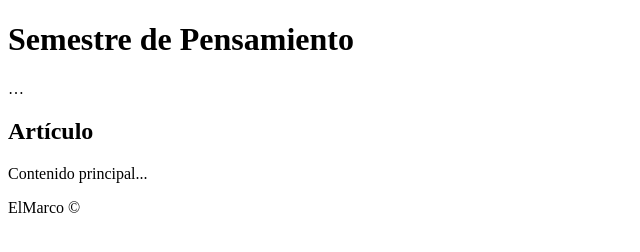
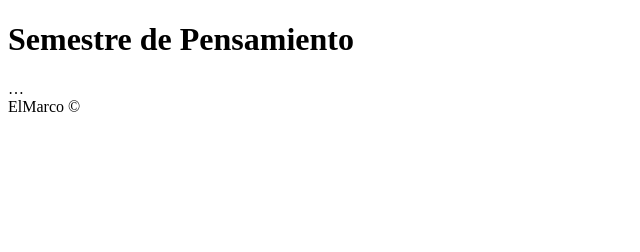
Before and after one commit to Instinc224/Siquesi1, a plain HTML site: page index.html in a window 1280 px wide. Shown: the whole page, without its empty margins (0-640 px from the left). Drawn offline with Linux system fonts and the light colour scheme.

Commit message:
otro cambio

```diff
--- a/index.html
+++ b/index.html
@@ -7,10 +7,6 @@
 <body>
   <header><h1>Semestre de Pensamiento</h1></header>
   <nav>…</nav>
-  <main>
-    <section>
-      <h2>Artículo</h2>
-      <p>Contenido principal...</p>
     </section>
   </main>
   <footer>ElMarco ©</footer>
```
